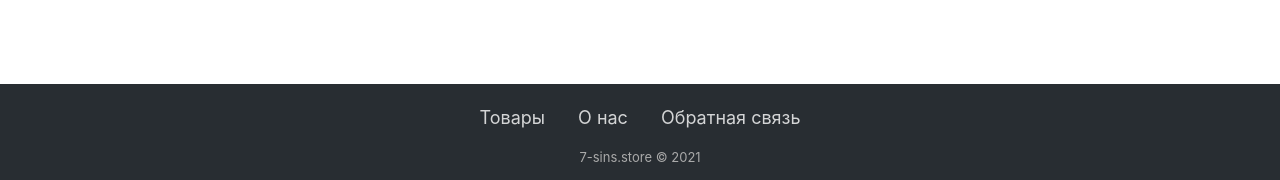
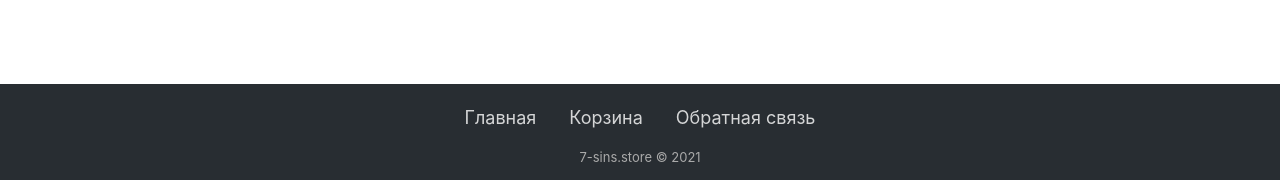
Before and after one commit to demirug/7-sins.store, a Django app: page /feedback/ in a window 1280 px wide. Shown: the part 884-1064 px from the top of the page. Run offline with Django 3.2, Linux system fonts and the light colour scheme; parts of the project's set-up code (start-up, migrations or seed data) failed here and were passed over; some libraries are stand-ins or nearby versions.

Commit message:
Changes link in footer

```diff
--- a/templates/footer.html
+++ b/templates/footer.html
@@ -1,8 +1,8 @@
 <div class="footer">
         <ul class="list-inline">
-            <li class="list-inline-item"><a href="{% url 'home' %}">Товары</a></li>
-            <li class="list-inline-item"><a href="">О нас</a></li>
-            <li class="list-inline-item"><a href="">Обратная связь</a></li>
+            <li class="list-inline-item"><a href="{% url 'home' %}">Главная</a></li>
+            <li class="list-inline-item"><a href="{% url 'cart' %}">Корзина</a></li>
+            <li class="list-inline-item"><a href="{% url 'feedback' %}">Обратная связь</a></li>
         </ul>
         <p class="copyright">7-sins.store ©
             <script>document.write(new Date().getFullYear())</script></p>
```
